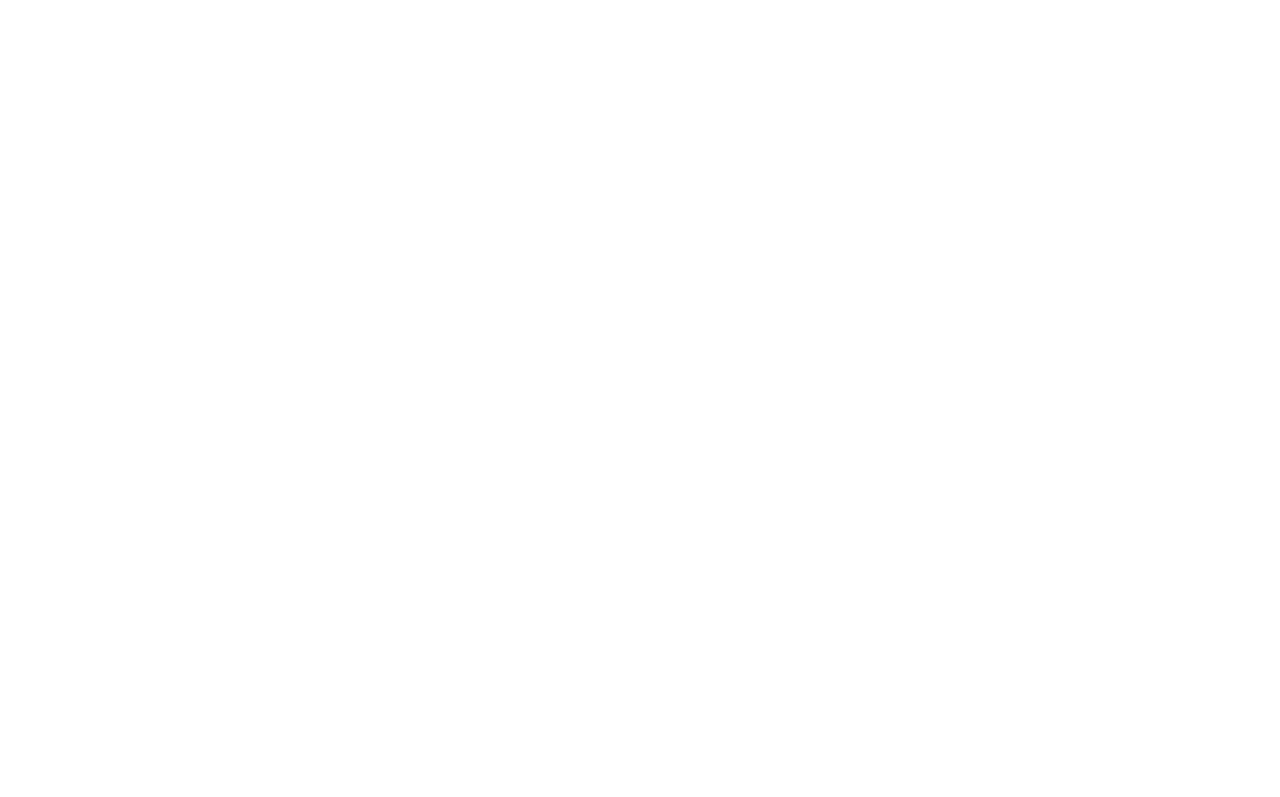
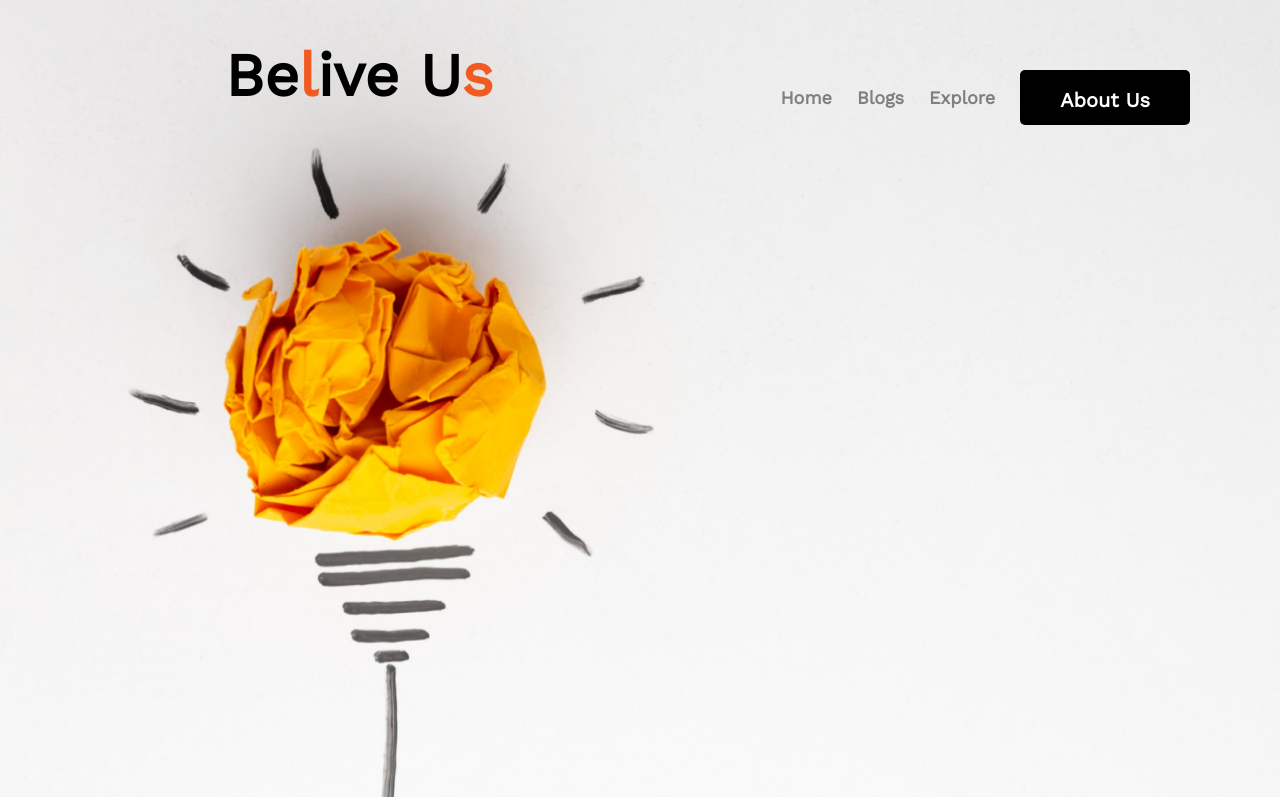
Before and after one commit to shakilahmedshuvo/new-year-new-me-index, a plain HTML site: page index.html in a window 1280 px wide. Shown: the top 797 px of the page. Drawn offline with nearby package versions, Linux system fonts and the light colour scheme.

Commit message:
add navs

```diff
--- a/index.html
+++ b/index.html
@@ -1,13 +1,50 @@
 <!DOCTYPE html>
 <html lang="en">
+
 <head>
     <meta charset="UTF-8">
     <meta http-equiv="X-UA-Compatible" content="IE=edge">
     <meta name="viewport" content="width=device-width, initial-scale=1.0">
-    <title>new-year-new-me-index</title>
+    <title>New Year Me</title>
     <link rel="stylesheet" href="styles/index.css">
+    <link rel="preconnect" href="https://fonts.googleapis.com">
+    <link rel="preconnect" href="https://fonts.gstatic.com" crossorigin>
+    <link href="https://fonts.googleapis.com/css2?family=Open+Sans&family=Work+Sans&display=swap" rel="stylesheet">
 </head>
+
 <body>
+    <section>
+        <header>
+            <nav>
+                <h2 class="nav-title">Be<span class="text-primary">l</span>ive </span>U<span
+                        class="text-primary">s</span></h2>
+                <ul>
+                    <li>Home</li>
+                    <li>Blogs</li>
+                    <li>Explore</li>
+                    <li><button class="btn-primary">About Us</button></li>
+                </ul>
+            </nav>
+            <!-- header banner -->
+            <!-- <div></div> -->
+                <div class="banner">
+                    <h1 class="banner-title">All Thinks Are
+                    Possible If You
+                    believe</h1>
+                    <p class="banner-info">There are many variations of passages of Lorem Ipsum
+                        available, but the majority have suffered alteration in some
+                        form, by injected humour, or randomised words</p>
+                </div>
+
+        </header>
+    </section>
+    <main>
+
+    </main>
+    <footer>
+
+    </footer>
 
 </body>
+
 </html>
--- a/styles/index.css
+++ b/styles/index.css
@@ -0,0 +1,64 @@
+* {
+    margin: 0;
+    font-family: 'Work Sans', sans-serif;
+}
+
+.text-primary {
+    color: #F15B22;
+    ;
+}
+
+.btn-primary {
+    height: 55px;
+    border-radius: 5px;
+    color: white;
+    background-color: black;
+    font-size: 20px;
+    font-weight: 700;
+    border: 0;
+    padding: 18px 40px ;
+}
+
+/* header and navigation styles */
+nav {
+    display: flex;
+    justify-content: space-between;
+    /* margin: 50px 180px; */
+     background: url("../images/banner/banner1.png");
+    background-size:cover ;
+    height: 100vh;
+ }
+
+nav li {
+    list-style: none;
+    margin-left: 25px;
+    font-size: 18px;
+    font-weight: 1000;
+    color: grey;
+}
+
+nav ul {
+    display: flex;
+    align-items: center;
+    margin-right:90px;
+    margin-bottom: 605px;
+}
+
+.nav-title {
+    font-size: 700;
+    font-size: 60px;
+    margin-left: 225px;
+    margin-top: 40px ;
+}
+/* banner style*/
+.banner{
+    display: flex;
+    margin: 0 1000px;
+    align-items: center;
+}
+.banner-title{
+
+}
+.banner-info{
+
+}
```
